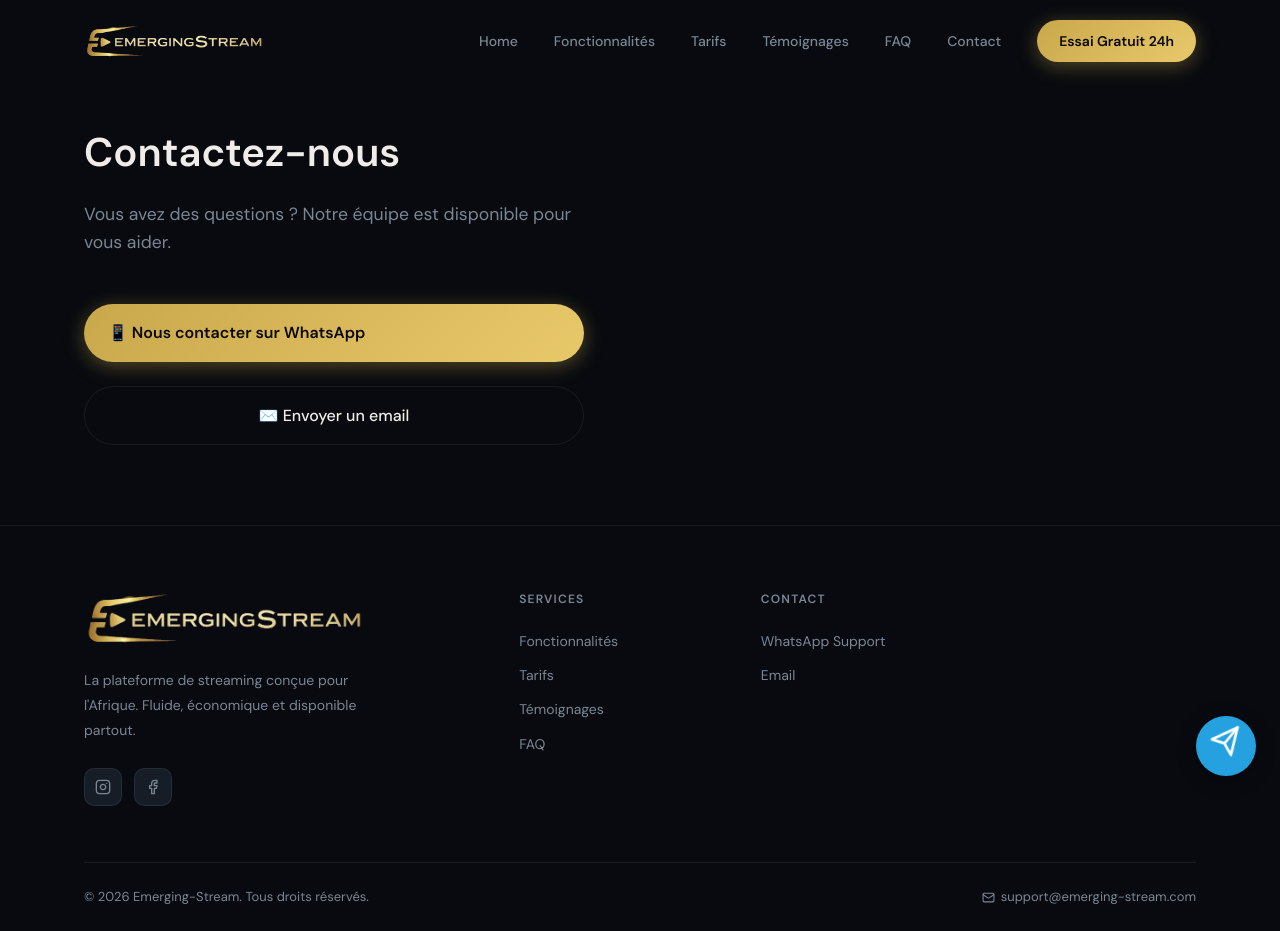
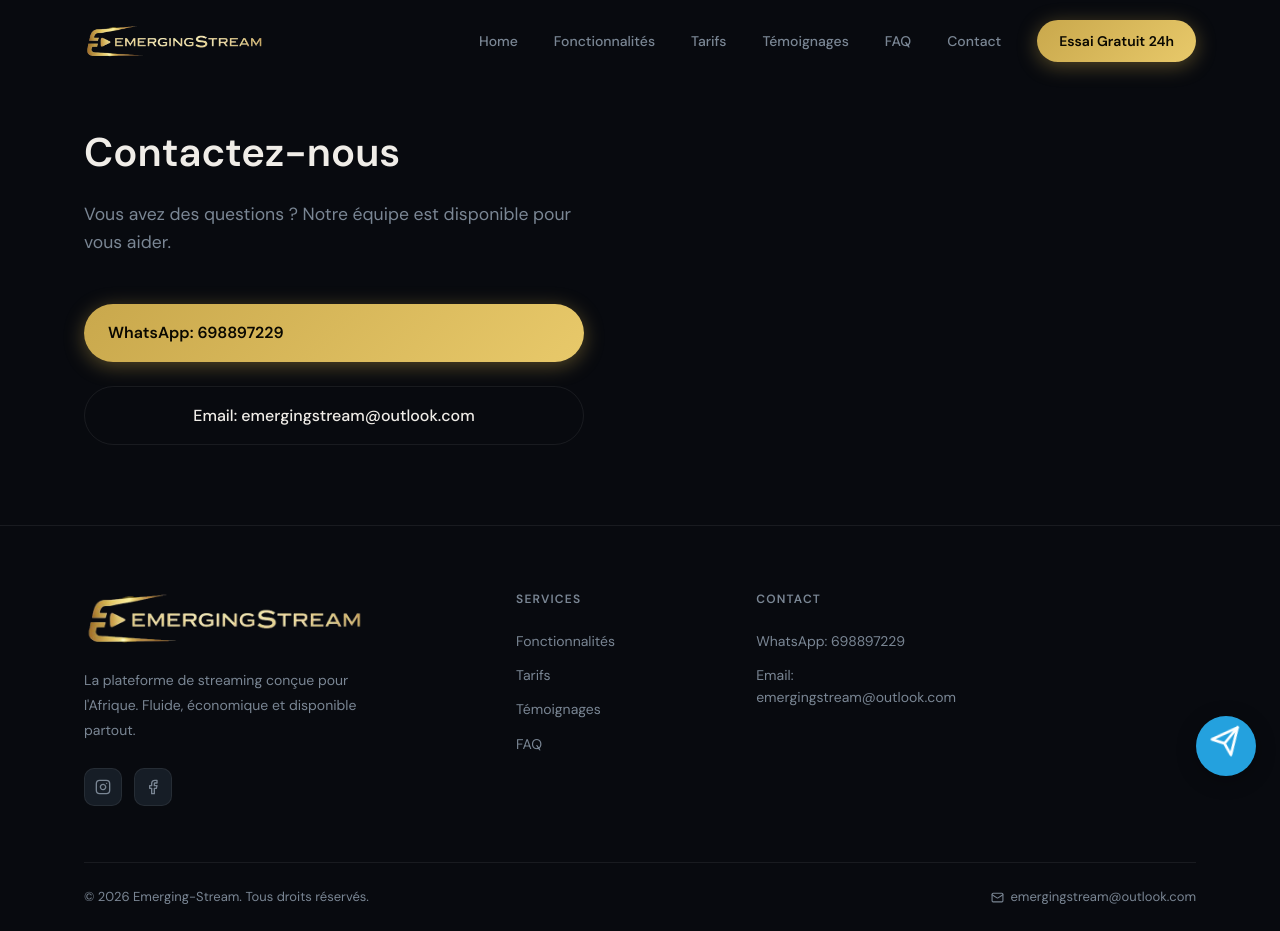
Before and after one commit to davyken/emergent-stream, a React (Vite) app: page /contact in a window 1280 px wide. Built offline with nearby package versions, Linux system fonts and the light colour scheme.

Commit message:
modified content

```diff
--- a/src/App.jsx
+++ b/src/App.jsx
@@ -73,10 +73,10 @@ function ContactPage() {
           </p>
           <div style={{ display: 'grid', gap: 24, maxWidth: 500 }}>
             <a href="https://wa.me/237698897229" target="_blank" rel="noopener noreferrer" className="btn-primary" style={{ padding: '16px 24px', fontSize: 16, textAlign: 'center', textDecoration: 'none' }}>
-              📱 Nous contacter sur WhatsApp
+              WhatsApp: 698897229
             </a>
-            <a href="mailto:contact@emergingstream.com" className="btn-secondary" style={{ padding: '16px 24px', fontSize: 16, textAlign: 'center', textDecoration: 'none', display: 'block' }}>
-              ✉️ Envoyer un email
+            <a href="mailto:emergingstream@outlook.com" className="btn-secondary" style={{ padding: '16px 24px', fontSize: 16, textAlign: 'center', textDecoration: 'none', display: 'block' }}>
+              Email: emergingstream@outlook.com
             </a>
           </div>
         </div>
--- a/src/components/Footer.jsx
+++ b/src/components/Footer.jsx
@@ -67,10 +67,8 @@ export default function Footer() {
             },
             {
               title: 'Contact', links: [
-                { label: 'WhatsApp Support', href: '#' },
-                { label: 'Email', href: 'mailto:support@emerging-stream.com' },
-                // { label: 'Partenariats', href: '#' },
-                // { label: 'Presse', href: '#' },
+                { label: 'WhatsApp: 698897229', href: 'https://wa.me/237698897229' },
+                { label: 'Email: emergingstream@outlook.com', href: 'mailto:emergingstream@outlook.com' },
               ]
             },
           ].map(col => (
@@ -108,7 +106,7 @@ export default function Footer() {
           <span>© {year} Emerging-Stream. Tous droits réservés.</span>
           <div style={{ display: 'flex', alignItems: 'center', gap: 6 }}>
             <Mail size={13} />
-            <span>support@emerging-stream.com</span>
+            <a href="mailto:emergingstream@outlook.com" style={{ color: 'var(--muted)', textDecoration: 'none' }}>emergingstream@outlook.com</a>
           </div>
         </div>
       </div>
```
Also changed, not shown: WhatsApp Image 2026-04-16 at 16.48.55.jpeg (deleted).
